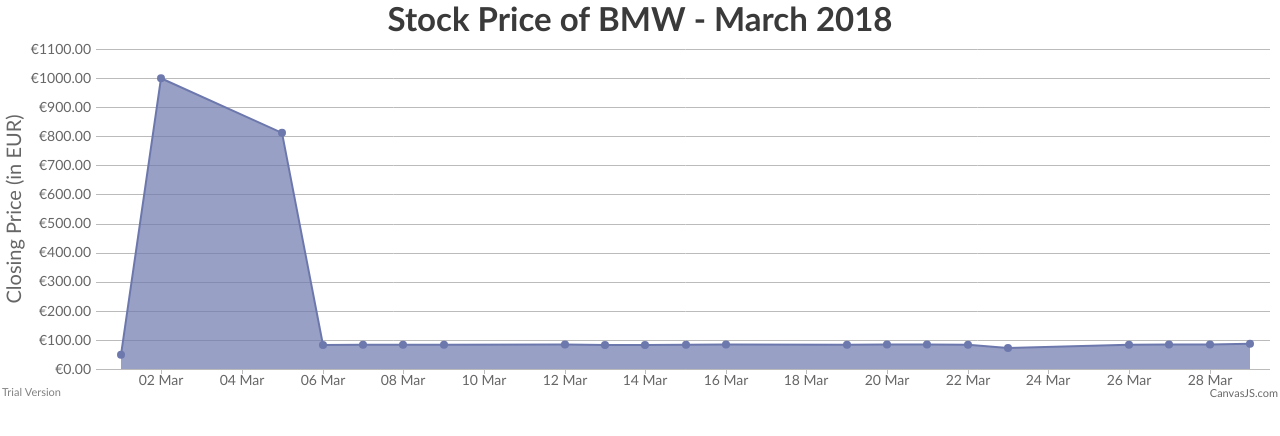
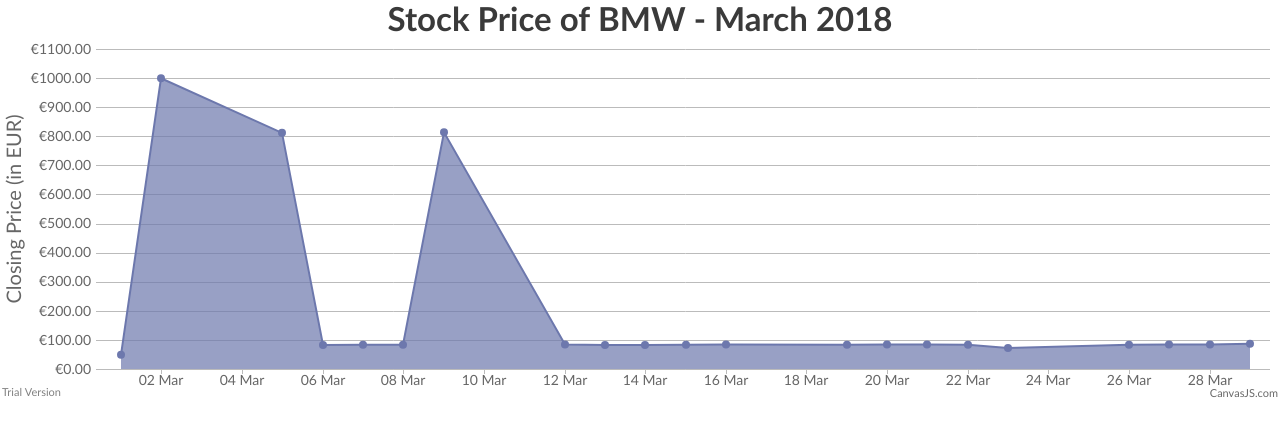
Before and after one commit to cgungaloo/chart-app, a React (Create React App) app: page / in a window 1280 px wide. Shown: the top 436 px of the page. Built offline with nearby package versions, Linux system fonts and the light colour scheme.

Commit message:
Changed graph point data

```diff
--- a/src/App.js
+++ b/src/App.js
@@ -42,7 +42,7 @@
           { x: new Date("2018-03-06"), y: 84.16},
           { x: new Date("2018-03-07"), y: 84.86},
           { x: new Date("2018-03-08"), y: 84.97},
-          { x: new Date("2018-03-09"), y: 85.13},
+          { x: new Date("2018-03-09"), y: 815.13},
           { x: new Date("2018-03-12"), y: 85.71},
           { x: new Date("2018-03-13"), y: 84.63},
           { x: new Date("2018-03-14"), y: 84.17},
```
